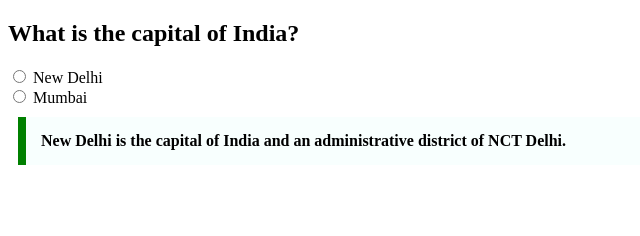
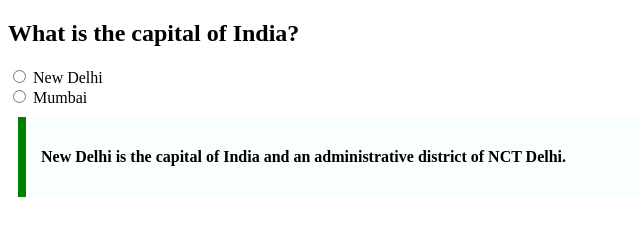
Before and after one commit to acciojob/trivia-prajwalyatharth, a website: page main.html in a window 1280 px wide. Shown: the whole page, without its empty margins (0-640 px from the left). Drawn offline with Linux system fonts and the light colour scheme.

Commit message:
created a submission

```diff
--- a/main.html
+++ b/main.html
@@ -20,8 +20,8 @@
             </label>
         </div>
 
-        <blockquote >
-            New Delhi is the capital of India and an administrative district of NCT Delhi.
+        <blockquote>
+			<p>New Delhi is the capital of India and an administrative district of NCT Delhi.</p>
         </blockquote>
     </div>
     <script type="text/javascript" src="./script.js">
```
